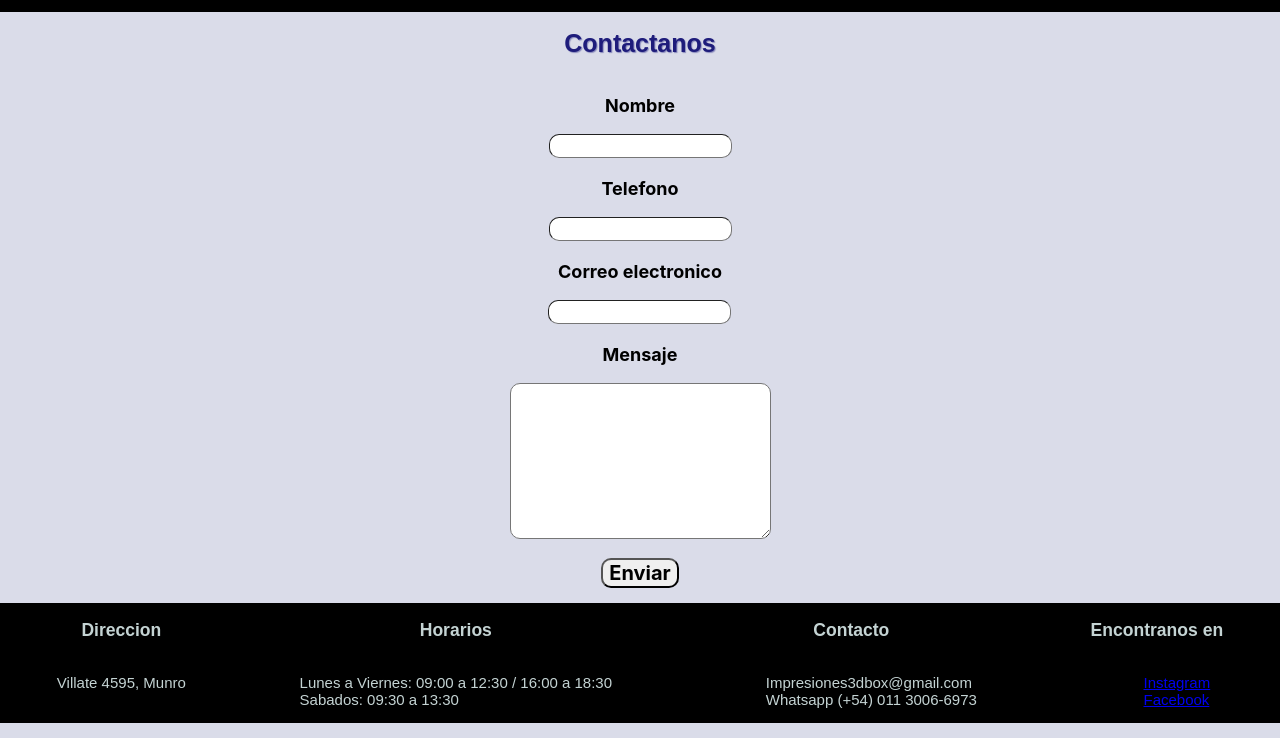
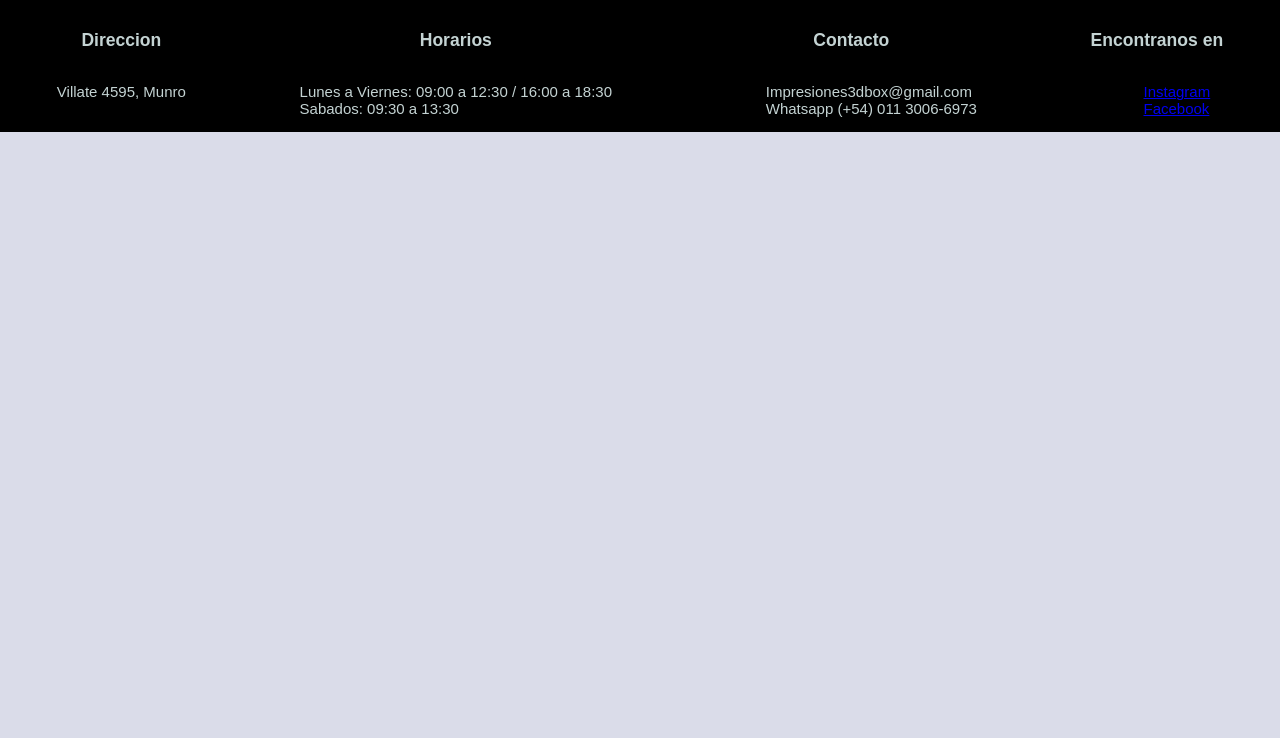
Before and after one commit to Ernes73/trabajos-coder-house, a plain HTML site: page pages/contactanos.html in a window 1280 px wide. Shown: the part 62-800 px from the top of the page. Drawn offline with nearby package versions, Linux system fonts and the light colour scheme; a web font is replaced by a local one.

Commit message:
pagina sin contactanos

```diff
--- a/pages/contactanos.html
+++ b/pages/contactanos.html
@@ -40,34 +40,7 @@
 
  <!-- contenido -->
 <main>
-    <header>
-     <h1 class="titulo-1">Contactanos</h1>
-    </header>
 
-
-    <form class="contacto" action="">
-        <div class="nombre">
-            <label class="parrafo" for="">Nombre</label> <br>
-            <input type="text">
-        </div>
-
-        <div class="telefono">
-            <label class="parrafo" for="" class="">Telefono</label> <br>
-            <input type="text">
-        </div>
-
-        <div class="correo">
-            <label class="parrafo" for="">Correo electronico</label> <br>
-            <input type="text">
-        </div>
-
-        <div class="mensaje">
-            <label class="parrafo" for="">Mensaje</label> <br>
-            <textarea name="" id="" cols="30" rows="10"></textarea>
-        </div>
-
-        <input class="boton" type="button" value="Enviar"><header>
-    </form>
 </main>
  <!-- Pie de pagina -->
     <footer>
```
Also changed, not shown: index.html (+7 -1 lines).
